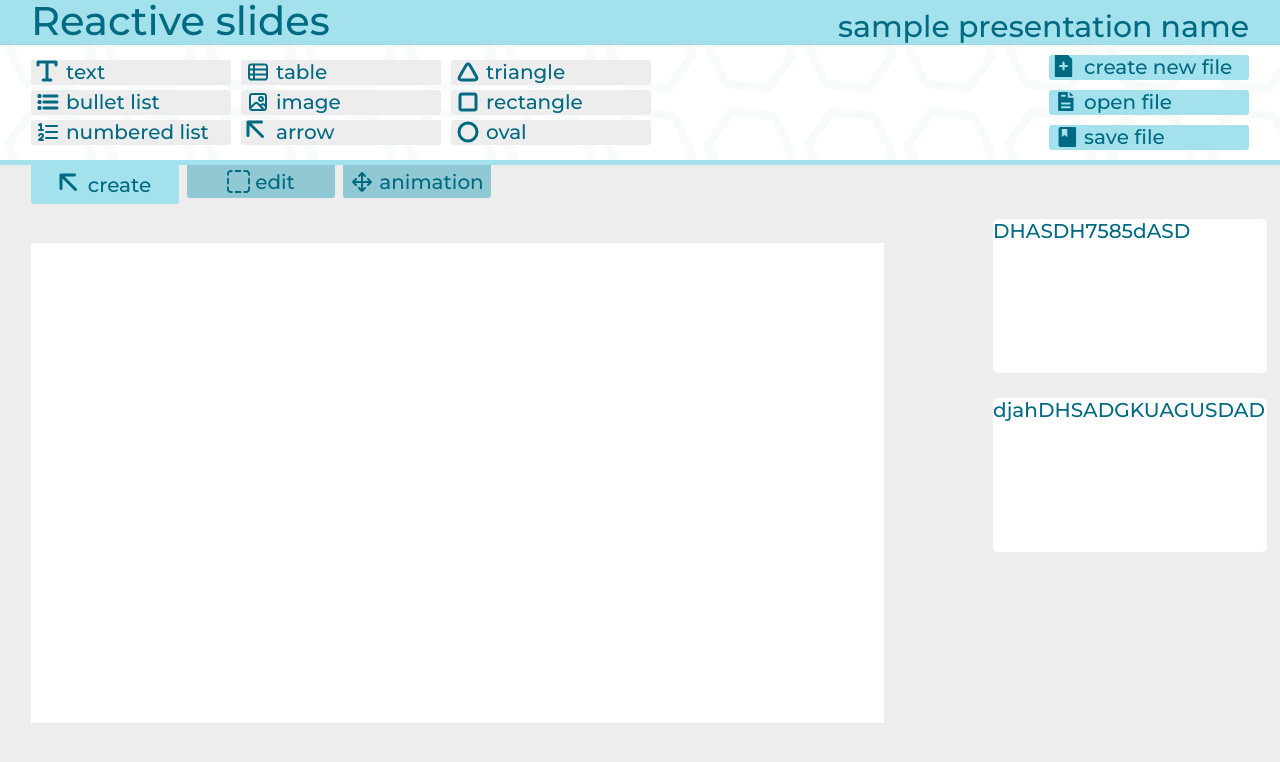
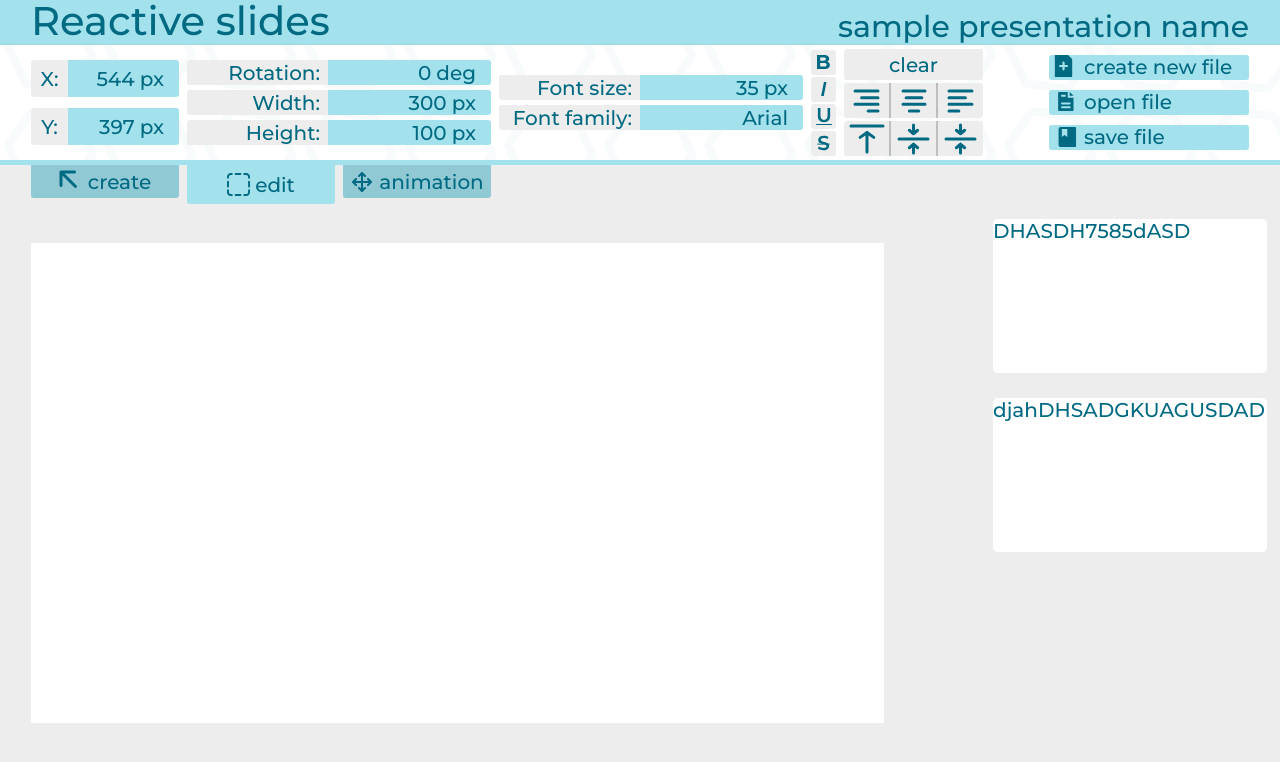
Before and after one commit to dan3rty/Reactive-slides, a React (Create React App) app: page / in a window 1280 px wide. Shown: the top 762 px of the page. Built offline with nearby package versions, Linux system fonts and the light colour scheme.

Commit message:
Выровнил кнопки

```diff
--- a/src/common/components/buttons/Button.css
+++ b/src/common/components/buttons/Button.css
@@ -24,7 +24,7 @@
 	display: flex;
 	justify-content: center;
 	align-items: center;
-	width: 141px;
+	width: 139px;
 	height: 31px;
 	border-radius: 3px;
 }
--- a/src/common/components/buttons/SelectionButton.css
+++ b/src/common/components/buttons/SelectionButton.css
@@ -2,7 +2,7 @@
     display: flex;
     justify-content: center;
     align-items: center;
-    width: 50px;
+    width: 45px;
     height: 35px;
 }
 
--- a/src/common/components/inputFields/InputField.css
+++ b/src/common/components/inputFields/InputField.css
@@ -1,19 +1,18 @@
 .input-field {
 	display: flex;
-	justify-content: center;
 }
 
 .input-field_large {
 	height: 37px;
-	width: 180px;
+	width: 148px;
 }
 
 .input-field_medium {
 	height: 25px;
-	width: 262px;
+	width: 304px;
 }
 
-.label {
+.input-field__label {
 	display: flex;
 	justify-content: center;
 	align-items: center;
@@ -22,26 +21,33 @@
 	border-radius: 3px 0 0 3px;
 }
 
-.label_large {
+.input-field__label_large {
 	width: 25%;
 }
 
-.label_medium {
+.input-field__label_medium {
 	justify-content: flex-end;
-	width: 40%;
+	width: 45%;
 	padding-right: 8px;
 }
 
-.value-field {
+.input-field__value-field {
 	box-sizing: border-box;
 	display: flex;
 	justify-content: flex-end;
 	align-items: center;
 	gap: 5px;
-	width: 150px;
 	padding: 0 15px 0 0;
 	background: #a3e1ec;
 	border-radius: 0 3px 3px 0;
+}
+
+.input-field__value-field_medium {
+	width: 55%;
+}
+
+.input-field__value-field_large {
+	width: 75%;
 }
 
 .input {
--- a/src/common/components/inputFields/InputField.tsx
+++ b/src/common/components/inputFields/InputField.tsx
@@ -2,7 +2,7 @@ import React from 'react'
 import './InputField.css'
 
 type sizes = 'small' | 'medium' | 'large'
-type inputType = 'number' | 'deg' | 'color' | 'fontFamily'
+type inputType = 'number' | 'text'
 
 type InputProps = {
 	label: string
@@ -15,8 +15,10 @@ type InputProps = {
 function InputField(props: InputProps) {
 	return (
 		<div className={`input-field input-field_${props.size}`}>
-			<div className={`label label_${props.size}`}>{props.label}</div>
-			<div className={`value-field`}>
+			<div className={`input-field__label input-field__label_${props.size}`}>
+				{props.label}
+			</div>
+			<div className={`input-field__value-field input-field__value-field_${props.size}`}>
 				<input value={props.initialValue} className={'input'} type={props.type}></input>
 				<span>{props.suffix}</span>
 			</div>
--- /dev/null
+++ b/src/common/components/selection/FontFamilySelection.css
@@ -0,0 +1,28 @@
+.selection-field {
+    display: flex;
+    height: 25px;
+    width: 304px;
+}
+
+.selection-field__label {
+    display: flex;
+    align-items: center;
+    height: 100%;
+    background: #ededed;
+    border-radius: 3px 0 0 3px;
+    justify-content: flex-end;
+    width: 45%;
+    padding-right: 8px;
+}
+
+.selection-field__value-field {
+    box-sizing: border-box;
+    display: flex;
+    justify-content: flex-end;
+    align-items: center;
+    gap: 5px;
+    padding: 0 15px 0 0;
+    background: #a3e1ec;
+    border-radius: 0 3px 3px 0;
+    width: 55%;
+}
--- /dev/null
+++ b/src/common/components/selection/FontFamilySelection.tsx
@@ -0,0 +1,22 @@
+import React from 'react'
+import { FontFamily } from '../../../types'
+import './FontFamilySelection.css'
+
+type FontFamilySelectionProps = {
+	value: FontFamily
+}
+
+function FontFamilySelection(props: FontFamilySelectionProps) {
+	return (
+		<div className={'selection-field'}>
+			<div className={'selection-field__label'}>
+				<span>Font family:</span>
+			</div>
+			<div className={'selection-field__value-field'}>
+				<span>{props.value}</span>
+			</div>
+		</div>
+	)
+}
+
+export { FontFamilySelection }
--- a/src/common/components/selection/Selection.tsx
+++ b/src/common/components/selection/SelectionBar.tsx
@@ -1,5 +1,5 @@
 import React, { ReactNode } from 'react'
-import './Selection.css'
+import './SelectionBar.css'
 import { SelectionButton } from '../buttons/SelectionButton'
 
 type SelectionProps = {
@@ -8,7 +8,7 @@ type SelectionProps = {
 	thirdIcon: ReactNode
 }
 
-function Selection(props: SelectionProps) {
+function SelectionBar(props: SelectionProps) {
 	return (
 		<div className={'selection'}>
 			<SelectionButton style={'light'} icon={props.firstIcon} />
@@ -20,4 +20,4 @@ function Selection(props: SelectionProps) {
 	)
 }
 
-export { Selection }
+export { SelectionBar }
--- a/src/editor/toolBar/settingBar/editBar/EditBar.css
+++ b/src/editor/toolBar/settingBar/editBar/EditBar.css
@@ -1,7 +1,7 @@
 .edit-bar {
 	display: flex;
 	align-items: center;
-	gap: 18px;
+	gap: 8px;
 }
 
 .big-container {
--- a/src/editor/toolBar/settingBar/editBar/EditBar.tsx
+++ b/src/editor/toolBar/settingBar/editBar/EditBar.tsx
@@ -1,8 +1,8 @@
 import React from 'react'
-import './EditBar.css'
 import { Button } from '../../../../common/components/buttons/Button'
 import { InputField } from '../../../../common/components/inputFields/InputField'
-import { Selection } from '../../../../common/components/selection/Selection'
+import { FontFamilySelection } from '../../../../common/components/selection/FontFamilySelection'
+import { SelectionBar } from '../../../../common/components/selection/SelectionBar'
 import {
 	AlignBottomIcon,
 	AlignCenterIcon,
@@ -15,6 +15,8 @@ import {
 	UnderstrokeIcon,
 	VerticalAlignCenterIcon,
 } from '../../../../common/icons/icons'
+import { FontFamily } from '../../../../types'
+import './EditBar.css'
 
 function EditBar() {
 	return (
@@ -66,6 +68,7 @@ function EditBar() {
 					initialValue={35}
 					suffix={'px'}
 				></InputField>
+				<FontFamilySelection value={FontFamily.ARIAL}></FontFamilySelection>
 			</div>
 			<div className={'button-vertical-container'}>
 				<Button style={'light'} size={'small'} icon={BoldIcon} />
@@ -77,12 +80,12 @@ function EditBar() {
 				<div>
 					<Button text={'clear'} style={'light'} size={'medium'} icon={BoldIcon} />
 				</div>
-				<Selection
+				<SelectionBar
 					firstIcon={AlignRightIcon}
 					secondIcon={AlignCenterIcon}
 					thirdIcon={AlignLeftIcon}
 				/>
-				<Selection
+				<SelectionBar
 					firstIcon={AlignTopIcon}
 					secondIcon={VerticalAlignCenterIcon}
 					thirdIcon={AlignBottomIcon}
--- a/src/mockObjects.ts
+++ b/src/mockObjects.ts
@@ -111,7 +111,7 @@ const presentation: Type.Presentation = {
 }
 
 const selection: Type.Selection = {
-	selectedTab: Type.Tabs.CREATE,
+	selectedTab: Type.Tabs.EDIT,
 	slideId: 'DHASDH7585dASD',
 	objectsId: ['D5DAS67F5A'],
 }
```
Also changed, not shown: src/common/components/selection/SelectionBar.css (renamed from src/common/components/selection/Selection.css).
